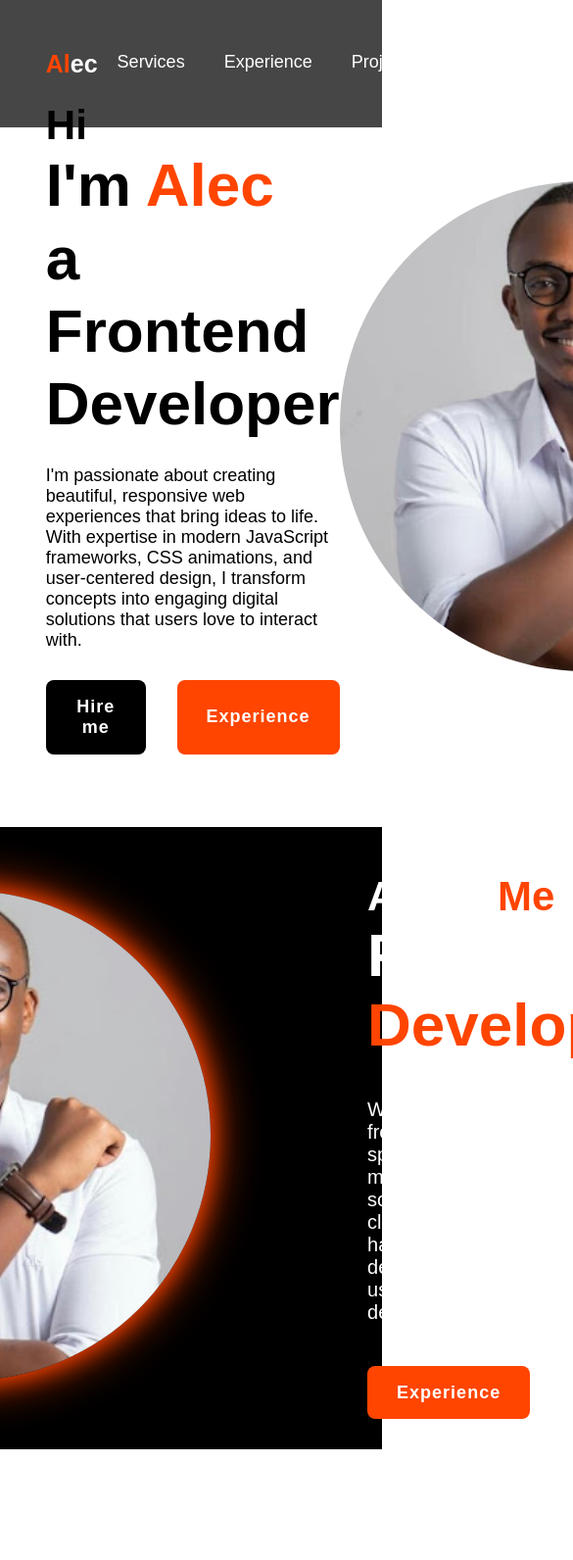
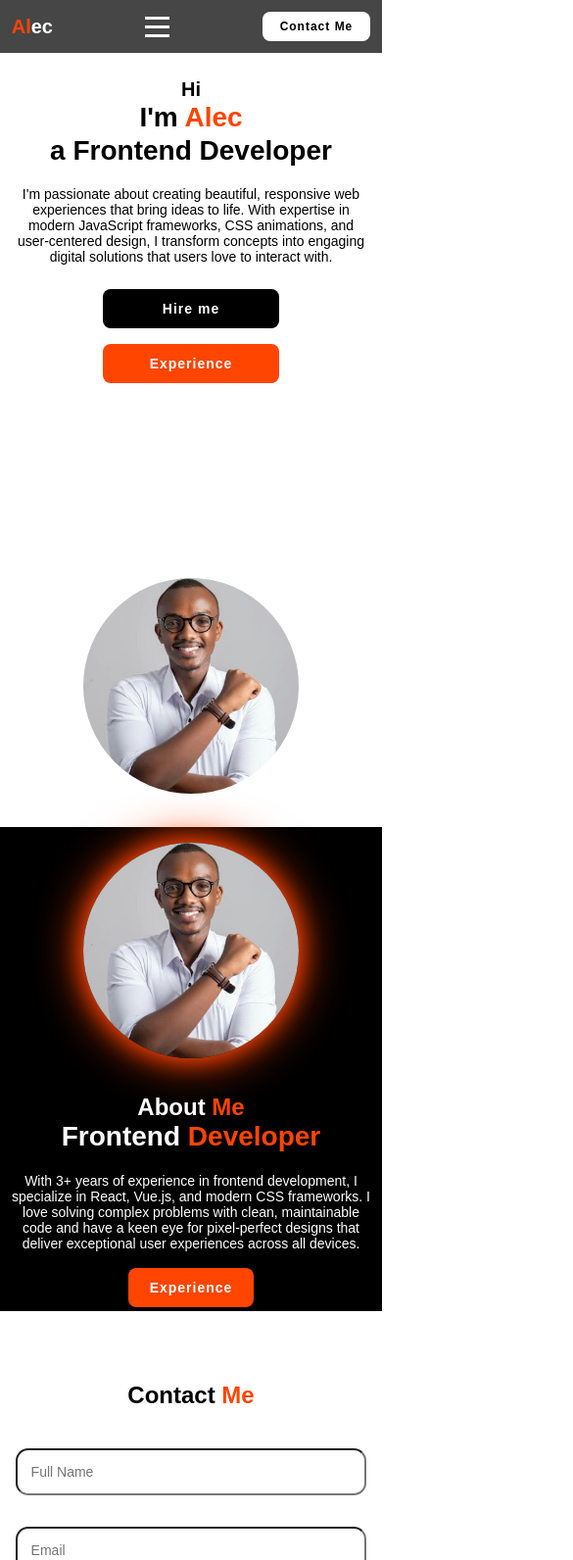
Before and after one commit to alecbideri/portofolio, a plain HTML site: page index.html in a window 390 px wide. Shown: the top 1592 px of the page at 98% size, 585 px wide, since content can reach past the window. Drawn offline with nearby package versions, Linux system fonts and the light colour scheme.

Commit message:
Canged some content

```diff
--- a/index.html
+++ b/index.html
@@ -19,6 +19,11 @@
         <a href="#">Projects</a>
         <a href="#">Education</a>
       </nav>
+      <div class="menu-toggle">
+        <span></span>
+        <span></span>
+        <span></span>
+      </div>
       <a href="#" class="contact">Contact Me</a>
     </header>
     <section class="home">
@@ -112,5 +117,33 @@
 
       <p class="Copyright">© 2024 Alec | All Rights Reserved</p>
     </footer>
+
+    <script>
+      // Mobile menu toggle functionality
+      const menuToggle = document.querySelector(".menu-toggle");
+      const navbar = document.querySelector(".navbar");
+
+      menuToggle.addEventListener("click", () => {
+        navbar.classList.toggle("active");
+        menuToggle.classList.toggle("active");
+      });
+
+      // Close mobile menu when clicking on a nav link
+      const navLinks = document.querySelectorAll(".navbar a");
+      navLinks.forEach((link) => {
+        link.addEventListener("click", () => {
+          navbar.classList.remove("active");
+          menuToggle.classList.remove("active");
+        });
+      });
+
+      // Close mobile menu when clicking outside
+      document.addEventListener("click", (e) => {
+        if (!navbar.contains(e.target) && !menuToggle.contains(e.target)) {
+          navbar.classList.remove("active");
+          menuToggle.classList.remove("active");
+        }
+      });
+    </script>
   </body>
 </html>
--- a/style.css
+++ b/style.css
@@ -1,8 +1,8 @@
-*{
+* {
   margin: 0;
   padding: 0;
   box-sizing: border-box;
-  font-family: 'Poppins', sans-serif;
+  font-family: "Poppins", sans-serif;
   text-decoration: none;
   list-style: none;
 }
@@ -29,7 +29,9 @@
 
 .logo:hover {
   color: orangered;
-  text-shadow: 0 0 25px orangered, 0 0 50px orangered;
+  text-shadow:
+    0 0 25px orangered,
+    0 0 50px orangered;
   transform: scale(1.1);
 }
 
@@ -109,7 +111,8 @@ span {
   gap: 2em;
 }
 
-.btn-1, .btn-2 {
+.btn-1,
+.btn-2 {
   padding: 15px 28px;
   border-radius: 8px;
   font-size: 18px;
@@ -148,20 +151,20 @@ span {
   width: 500px;
 }
 
-::-webkit-scrollbar{
+::-webkit-scrollbar {
   width: 15px;
 }
 
-::-webkit-scrollbar-thumb{
+::-webkit-scrollbar-thumb {
   background-color: orangered;
 }
 
-::-webkit-scrollbar-track{
+::-webkit-scrollbar-track {
   background-color: rgba(0, 0, 0, 0.6);
   width: 50px;
 }
 
-.about{
+.about {
   display: flex;
   justify-content: center;
   align-items: center;
@@ -170,63 +173,65 @@ span {
   background-color: black;
 }
 
-.about-img img{
+.about-img img {
   position: relative;
   width: 500px;
-  box-shadow: 0 0 25px orangered, 0 0 50px orangered;
+  box-shadow:
+    0 0 25px orangered,
+    0 0 50px orangered;
   border-radius: 500px;
 }
 
-.about-content h2{
+.about-content h2 {
   text-align: left;
   color: white;
   font-size: 42px;
 }
 
-.about-content h3{
+.about-content h3 {
   font-size: 62px;
   color: white;
 }
 
-.about-content p{
+.about-content p {
   color: white;
   font-size: 20px;
   margin: 2em 0 3em;
 }
 
-.contact-form h2{
+.contact-form h2 {
   text-align: center;
   margin-top: 3em;
   margin-bottom: 1em;
   font-size: 36px;
 }
 
-.contact-form form{
+.contact-form form {
   max-width: 50em;
   margin: 1rem auto;
   text-align: center;
   margin-bottom: 3em;
 }
 
-.contact-form form .input-box{
+.contact-form form .input-box {
   display: flex;
   justify-content: center;
   flex-wrap: wrap;
 }
 
 .contact-form .input-box input,
-.contact-form textarea{
+.contact-form textarea {
   width: 100%;
   padding: 1.5em;
   font-size: 18px;
   color: black;
   background-color: white;
-  border-radius: .8rem;
+  border-radius: 0.8rem;
   margin: 1rem 0;
   resize: none;
 }
 
-.footer{
+.footer {
   position: relative;
   bottom: 0;
   width: 100%;
@@ -234,15 +239,15 @@ span {
   background-color: black;
 }
 
-.footer .social{
+.footer .social {
   text-align: center;
   padding-bottom: 25px;
   color: white;
 }
 
-.footer .social a{
+.footer .social a {
   font-size: 24px;
-  color:white;
+  color: white;
   border: 2px solid orangered;
   width: 40px;
   height: 40px;
@@ -251,43 +256,348 @@ span {
   text-align: center;
   border-radius: 50%;
   margin: 0 8px;
-  box-shadow: inset 0 0 10 px orangered, 0 0 10px orangered;
+  box-shadow:
+    inset 0 0 10 px orangered,
+    0 0 10px orangered;
   transition: 0.3s ease;
 }
 
-.footer .social a:hover{
-  transform: scale(1.2)translateY(-10px);
+.footer .social a:hover {
+  transform: scale(1.2) translateY(-10px);
   color: orangered;
   border: 2px solid orangered;
 }
 
-.footer ul{
+.footer ul {
   margin-top: 0;
-  padding:0;
-  font-size:18px;
+  padding: 0;
+  font-size: 18px;
   line-height: 1.6;
   margin-bottom: 0;
   text-align: center;
 }
 
-.footer ul li a{
+.footer ul li a {
   color: white;
   border-bottom: 3px solid transparent;
   transition: 0.3s ease;
 }
 
-.footer ul li a:hover{
+.footer ul li a:hover {
   border-bottom: 3px solid orangered;
 }
 
-.footer ul li{
+.footer ul li {
   display: inline-block;
   padding: 0 15px;
 }
 
-.footer .copyright{
+.footer .copyright {
   margin-top: 15px;
   text-align: center;
-  font-size:12px;
+  font-size: 12px;
   color: white;
 }
+
+/* Mobile Menu Toggle */
+.menu-toggle {
+  display: none;
+  flex-direction: column;
+  cursor: pointer;
+}
+
+.menu-toggle span {
+  width: 25px;
+  height: 3px;
+  background-color: white;
+  margin: 3px 0;
+  transition: 0.3s;
+}
+
+/* Responsive Design */
+@media screen and (max-width: 1200px) {
+  .header {
+    padding: 20px 8%;
+  }
+
+  .home {
+    padding: 30px 8% 0;
+  }
+
+  .about {
+    padding: 8% 6%;
+    gap: 6em;
+  }
+
+  .img-box img {
+    width: 400px;
+  }
+
+  .about-img img {
+    width: 400px;
+  }
+}
+
+@media screen and (max-width: 992px) {
+  .header {
+    padding: 20px 6%;
+  }
+
+  .home {
+    flex-direction: column;
+    text-align: center;
+    padding: 120px 6% 60px;
+  }
+
+  .home-content {
+    max-width: 100%;
+    margin-bottom: 40px;
+  }
+
+  .home-content h1 {
+    font-size: 48px;
+  }
+
+  .home-content h3 {
+    font-size: 32px;
+  }
+
+  .img-box img {
+    width: 350px;
+  }
+
+  .about {
+    flex-direction: column;
+    text-align: center;
+    gap: 4em;
+    padding: 8% 6%;
+  }
+
+  .about-content h2 {
+    text-align: center;
+    font-size: 36px;
+  }
+
+  .about-content h3 {
+    font-size: 48px;
+  }
+
+  .about-img img {
+    width: 350px;
+  }
+}
+
+@media screen and (max-width: 768px) {
+  .header {
+    padding: 15px 4%;
+  }
+
+  .navbar {
+    display: none;
+    position: absolute;
+    top: 100%;
+    left: 0;
+    width: 100%;
+    background: rgba(0, 0, 0, 0.9);
+    flex-direction: column;
+    padding: 20px 0;
+  }
+
+  .navbar.active {
+    display: flex;
+  }
+
+  .navbar a {
+    margin: 10px 0;
+    font-size: 20px;
+  }
+
+  .menu-toggle {
+    display: flex;
+  }
+
+  .contact {
+    padding: 8px 20px;
+    font-size: 14px;
+  }
+
+  .home {
+    padding: 100px 4% 40px;
+  }
+
+  .home-content h1 {
+    font-size: 36px;
+  }
+
+  .home-content h3 {
+    font-size: 24px;
+  }
+
+  .home-content p {
+    font-size: 16px;
+    margin: 20px 0 25px;
+  }
+
+  .btn-box {
+    flex-direction: column;
+    gap: 1em;
+    align-items: center;
+  }
+
+  .btn-1,
+  .btn-2 {
+    padding: 12px 24px;
+    font-size: 16px;
+    width: 200px;
+  }
+
+  .img-box img {
+    width: 280px;
+  }
+
+  .about {
+    padding: 6% 4%;
+    gap: 3em;
+  }
+
+  .about-content h2 {
+    font-size: 28px;
+  }
+
+  .about-content h3 {
+    font-size: 36px;
+  }
+
+  .about-content p {
+    font-size: 16px;
+    margin: 1.5em 0 2em;
+  }
+
+  .about-img img {
+    width: 280px;
+  }
+
+  .contact-form {
+    padding: 0 4%;
+  }
+
+  .contact-form h2 {
+    font-size: 28px;
+  }
+
+  .contact-form form {
+    max-width: 100%;
+  }
+
+  .contact-form form .input-box {
+    flex-direction: column;
+  }
+
+  .contact-form .input-box input,
+  .contact-form textarea {
+    padding: 1.2em;
+    font-size: 16px;
+  }
+
+  .footer {
+    padding: 30px 4%;
+  }
+
+  .footer .social a {
+    font-size: 20px;
+    width: 35px;
+    height: 35px;
+    line-height: 33px;
+    margin: 0 6px;
+  }
+
+  .footer ul {
+    font-size: 16px;
+  }
+
+  .footer ul li {
+    padding: 0 10px;
+  }
+}
+
+@media screen and (max-width: 480px) {
+  .header {
+    padding: 12px 3%;
+  }
+
+  .logo {
+    font-size: 20px;
+  }
+
+  .contact {
+    padding: 6px 16px;
+    font-size: 12px;
+  }
+
+  .home {
+    padding: 80px 3% 30px;
+  }
+
+  .home-content h1 {
+    font-size: 28px;
+  }
+
+  .home-content h3 {
+    font-size: 20px;
+  }
+
+  .home-content p {
+    font-size: 14px;
+  }
+
+  .btn-1,
+  .btn-2 {
+    padding: 10px 20px;
+    font-size: 14px;
+    width: 180px;
+  }
+
+  .img-box img {
+    width: 220px;
+  }
+
+  .about {
+    padding: 4% 3%;
+    gap: 2em;
+  }
+
+  .about-content h2 {
+    font-size: 24px;
+  }
+
+  .about-content h3 {
+    font-size: 28px;
+  }
+
+  .about-content p {
+    font-size: 14px;
+  }
+
+  .about-img img {
+    width: 220px;
+  }
+
+  .contact-form h2 {
+    font-size: 24px;
+  }
+
+  .contact-form .input-box input,
+  .contact-form textarea {
+    padding: 1em;
+    font-size: 14px;
+  }
+
+  .footer ul {
+    font-size: 14px;
+  }
+
+  .footer ul li {
+    display: block;
+    padding: 5px 0;
+  }
+}
```
